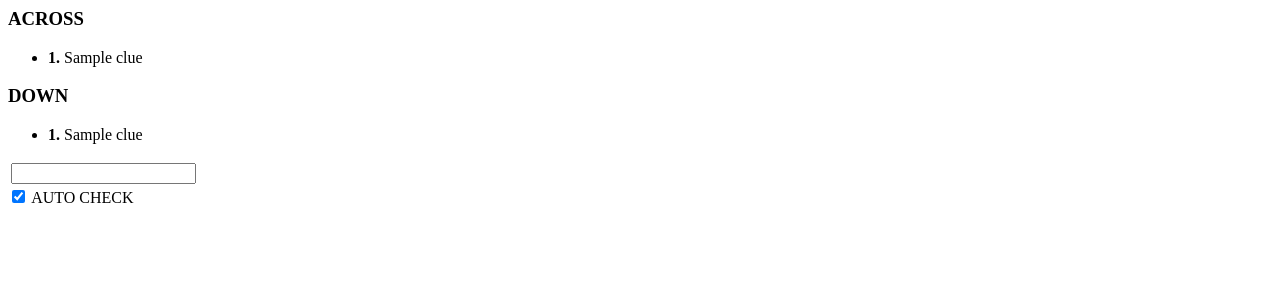
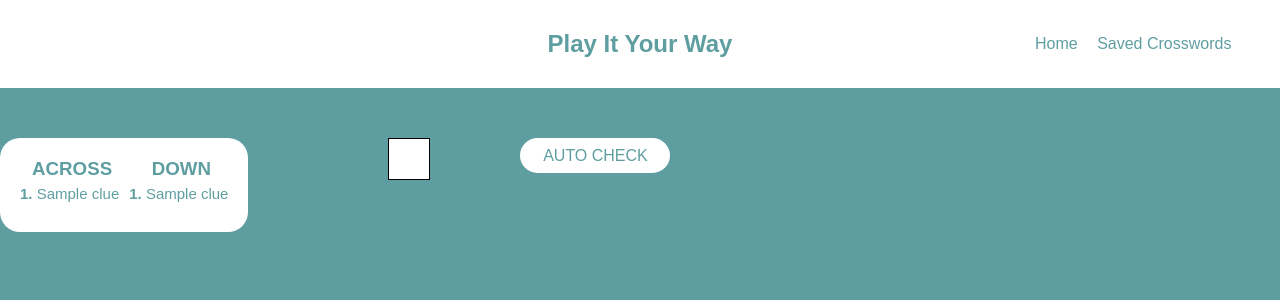
Before and after one commit to juliagrove/ai-crossword-generator, a Django app: template crossword/templates/crossword.html in a window 1280 px wide. Shown: the top 300 px of the page. Run offline with Django 5.2, Linux system fonts and the light colour scheme; the template is opened without the code that fills it: most values are stand-ins (such as "Sample title", 1, 10 or a date in 2020).

Commit message:
Clean up templates

```diff
--- a/crossword/static/css/base.css
+++ b/crossword/static/css/base.css
@@ -11,7 +11,6 @@ h1 {
     color:cadetblue;
     padding: 20px;
     margin: 0px;
-    margin-bottom: 20px;
 }
 
 .enterCategory {
@@ -45,3 +44,32 @@ h1 {
     color: white;
     font-size: 25px;
 }
+
+.navbar {
+    margin-bottom: 20px;
+    display: flex;
+    justify-content: space-between;
+    align-items: center;
+    background: white;
+    padding: 10px;
+}
+
+/* To center title */
+.nav-spacer {
+    width: 250px; /* must match width of nav-right */
+}
+
+.nav-right {
+    align-items: right;
+    width: 250px;
+}
+
+.navbar a {
+    color: cadetblue;
+    margin-left: 15px;
+    text-decoration: none;
+}
+
+.navbar .logo {
+    font-weight: bold;
+}
--- /dev/null
+++ b/crossword/templates/base.html
@@ -0,0 +1,44 @@
+<!DOCTYPE html>
+<html lang="en">
+<head>
+    <meta charset="UTF-8" />
+    <meta name="viewport" content="width=device-width, initial-scale=1.0" />
+    <title>{% block title %}AI Crossword Generator{% endblock %}</title>
+
+    {% load static %}
+    <link rel="stylesheet" href="{% static 'css/base.css' %}">
+    <link rel="stylesheet" href="{% static 'css/puzzle.css' %}">
+
+    {% block extra_head %}{% endblock %}
+</head>
+
+<body>
+    <!-- nav bar -->
+    <nav class="navbar">
+        <div class="nav-spacer"></div>
+
+        <h1 class="nav-title">Play It Your Way</h1>
+
+        <div class="nav-right">
+            <a href="{% url 'home' %}">Home</a>
+            <a href="{% url 'home' %}">Saved Crosswords</a>
+            {% comment %}
+            next-step: add a login screen
+                {% if user.is_authenticated %}
+                    <a href="{% url 'logout' %}">Logout</a>
+                {% else %}
+                    <a href="{% url 'login' %}">Login</a>
+                {% endif %}
+            {% endcomment %}
+        </div>
+    </nav>
+
+    <main>
+        {% block content %}
+        {% endblock %}
+    </main>
+
+    {% block extra_scripts %}
+    {% endblock %}
+</body>
+</html>
--- a/crossword/templates/crossword.html
+++ b/crossword/templates/crossword.html
@@ -1,124 +1,7 @@
-<div class="crossword-container">
-    {% if error_message %}
-        <div class="alert">
-            Failed to Generate Crossword
-            <div class= "dev-error-message">
-                Dev: {{ error_message }}
-            </div>
-        </div>
-    {% else %}
-        <!-- List of Clues -->
-        <div class="wordList">
-            <div class="across-clues">
-                <h3>ACROSS</h3>
-                <ul>
-                    {% for clue in across_clues %}
-                        <li><strong>{{ clue.number }}.</strong> {{ clue.clue }}</li>
-                    {% endfor %}
-                </ul>
-            </div>
-            <div class="down-clues">
-                <h3>DOWN</h3>
-                <ul>
-                    {% for clue in down_clues %}
-                        <li><strong>{{ clue.number }}.</strong> {{ clue.clue }}</li>
-                    {% endfor %}
-                </ul>
-            </div>
-        </div>
-        <!-- Crossword Grid -->
-        <div class="grid">
-            <table class="crossword-table">
-            {% for row in crossword_grid %}
-                <tr>
-                {% for cell in row %}
-                    <td class="{% if cell == '-' %}black-square{% else %}white-square{% endif %}">
-                    {% if cell != '-' %}
-                        <div class="cell">
-                        {% if cell|length > 1 %}
-                            <span class="corner-number">{{ cell|slice:':-1' }}</span>
-                        {% endif %}
-                        <input
-                            type="text"
-                            maxlength="1"
-                            class="crossword-input"
-                            data-answer="{{ cell|slice:'-1:' }}"
-                        />
-                        </div>
-                    {% endif %}
-                    </td>
-                {% endfor %}
-                </tr>
-            {% endfor %}
-            </table>
-        </div>
-        <!-- Toggle for showing correct/incorrect cells  -->
-        <label class="toggle-container">
-            <label class="switch">
-            <input type="checkbox" id="errorToggle" checked>
-            <span class="slider">AUTO CHECK</span>
-            </label>
-        </label>
+{% extends "base.html" %}
 
-        <!-- JavaScript logic -->
-        <script>
-            document.addEventListener("DOMContentLoaded", function() {
-                const inputs = document.querySelectorAll(".crossword-input");
-                const toggle = document.getElementById("errorToggle");
-                let errorTracking = toggle.checked;
+{% block title %}Crossword | AI Crossword Generator{% endblock %}
 
-                function checkAllInputs() {
-                    inputs.forEach(input => {
-                        const correct = input.dataset.answer.toUpperCase();
-                        const userVal = input.value.toUpperCase();
-
-                        if (userVal === "") {
-                            input.style.color = "black";
-                            input.style.fontWeight = "normal";
-                        } else if (userVal === correct) {
-                            input.style.color = "black";
-                            input.style.fontWeight = "bold";
-                        } else {
-                            input.style.color = "red";
-                            input.style.fontWeight = "bold";
-                        }
-                    });
-                }
-
-                // Toggle on/off error tracking
-                toggle.addEventListener("change", () => {
-                    errorTracking = toggle.checked;
-                    if (errorTracking) {
-                        checkAllInputs();
-                    } else {
-                        inputs.forEach(input => {
-                            input.style.color = "black";
-                            input.style.fontWeight = "bold";
-                        });
-                    }
-                });
-
-                // Recheck individual inputs when typed
-                inputs.forEach(input => {
-                    input.addEventListener("input", () => {
-                        const correct = input.dataset.answer.toUpperCase();
-                        const userVal = input.value.toUpperCase();
-
-                        if (!errorTracking) return;
-
-                        if (userVal === "") {
-                            input.style.color = "black";
-                            input.style.fontWeight = "normal";
-                        } else if (userVal === correct) {
-                            input.style.color = "black";
-                            input.style.fontWeight = "bold";
-                        } else {
-                            input.style.color = "red";
-                            input.style.fontWeight = "bold";
-                        }
-                    });
-                });
-            });
-        </script>
-    {% endif %}
-</div>
+{% block content %}
+    {% include "crossword_partial.html" %}
+{% endblock %}
--- /dev/null
+++ b/crossword/templates/crossword_partial.html
@@ -0,0 +1,63 @@
+<div class="crossword-container">
+    {% if error_message %}
+        <div class="alert">
+            Failed to Generate Crossword
+            <div class= "dev-error-message">
+                Dev: {{ error_message }}
+            </div>
+        </div>
+    {% else %}
+        <!-- List of Clues -->
+        <div class="wordList">
+            <div class="across-clues">
+                <h3>ACROSS</h3>
+                <ul>
+                    {% for clue in across_clues %}
+                        <li><strong>{{ clue.number }}.</strong> {{ clue.clue }}</li>
+                    {% endfor %}
+                </ul>
+            </div>
+            <div class="down-clues">
+                <h3>DOWN</h3>
+                <ul>
+                    {% for clue in down_clues %}
+                        <li><strong>{{ clue.number }}.</strong> {{ clue.clue }}</li>
+                    {% endfor %}
+                </ul>
+            </div>
+        </div>
+        <!-- Crossword Grid -->
+        <div class="grid">
+            <table class="crossword-table">
+            {% for row in crossword_grid %}
+                <tr>
+                {% for cell in row %}
+                    <td class="{% if cell == '-' %}black-square{% else %}white-square{% endif %}">
+                    {% if cell != '-' %}
+                        <div class="cell">
+                        {% if cell|length > 1 %}
+                            <span class="corner-number">{{ cell|slice:':-1' }}</span>
+                        {% endif %}
+                        <input
+                            type="text"
+                            maxlength="1"
+                            class="crossword-input"
+                            data-answer="{{ cell|slice:'-1:' }}"
+                        />
+                        </div>
+                    {% endif %}
+                    </td>
+                {% endfor %}
+                </tr>
+            {% endfor %}
+            </table>
+        </div>
+        <!-- Toggle for showing correct/incorrect cells  -->
+        <label class="toggle-container">
+            <label class="switch">
+            <input type="checkbox" id="errorToggle" checked>
+            <span class="slider">AUTO CHECK</span>
+            </label>
+        </label>
+    {% endif %}
+</div>
```
Also changed, not shown: crossword/templates/home.html (+10 -16 lines), crossword/views.py (+15 -12 lines).
